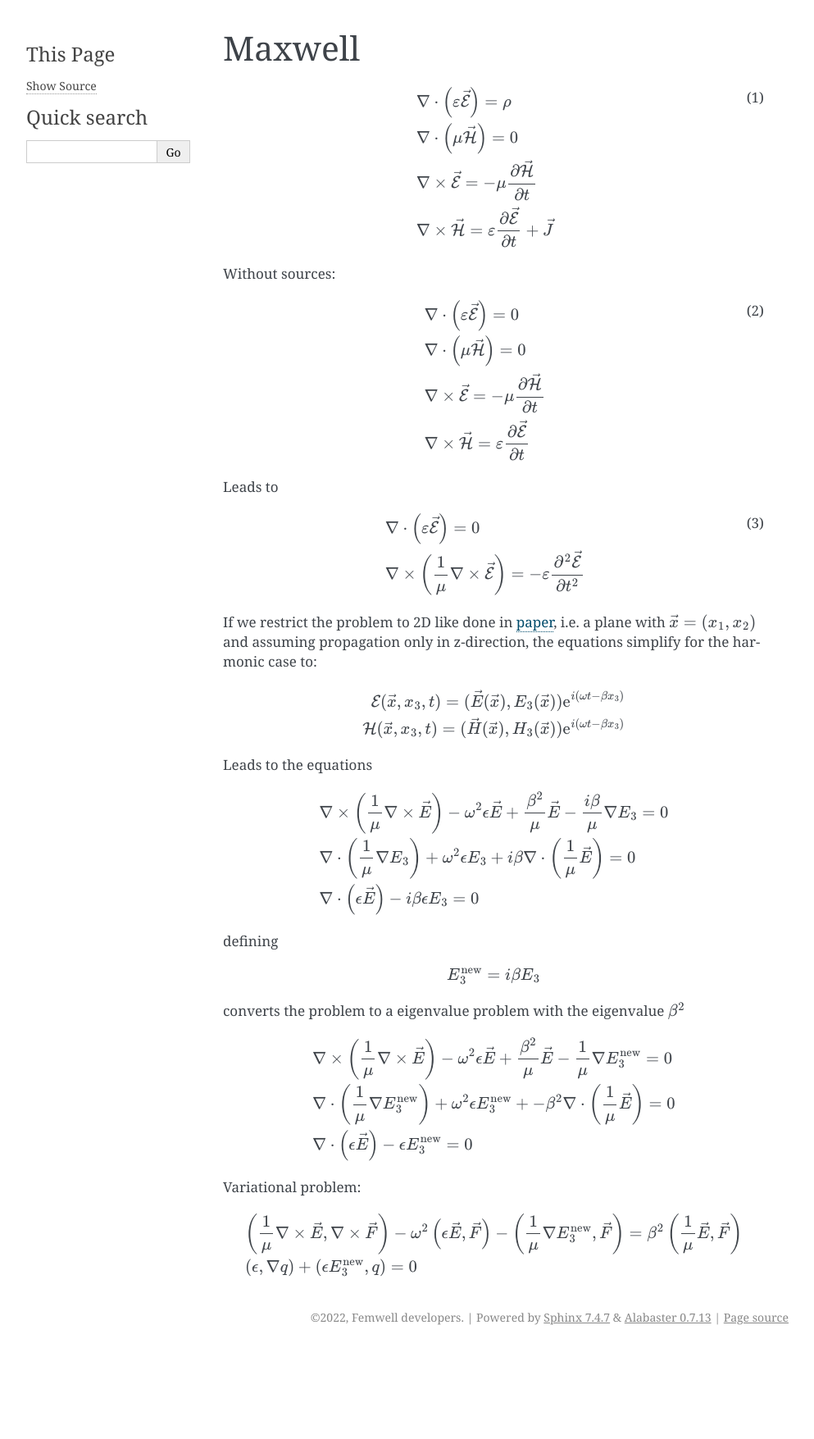
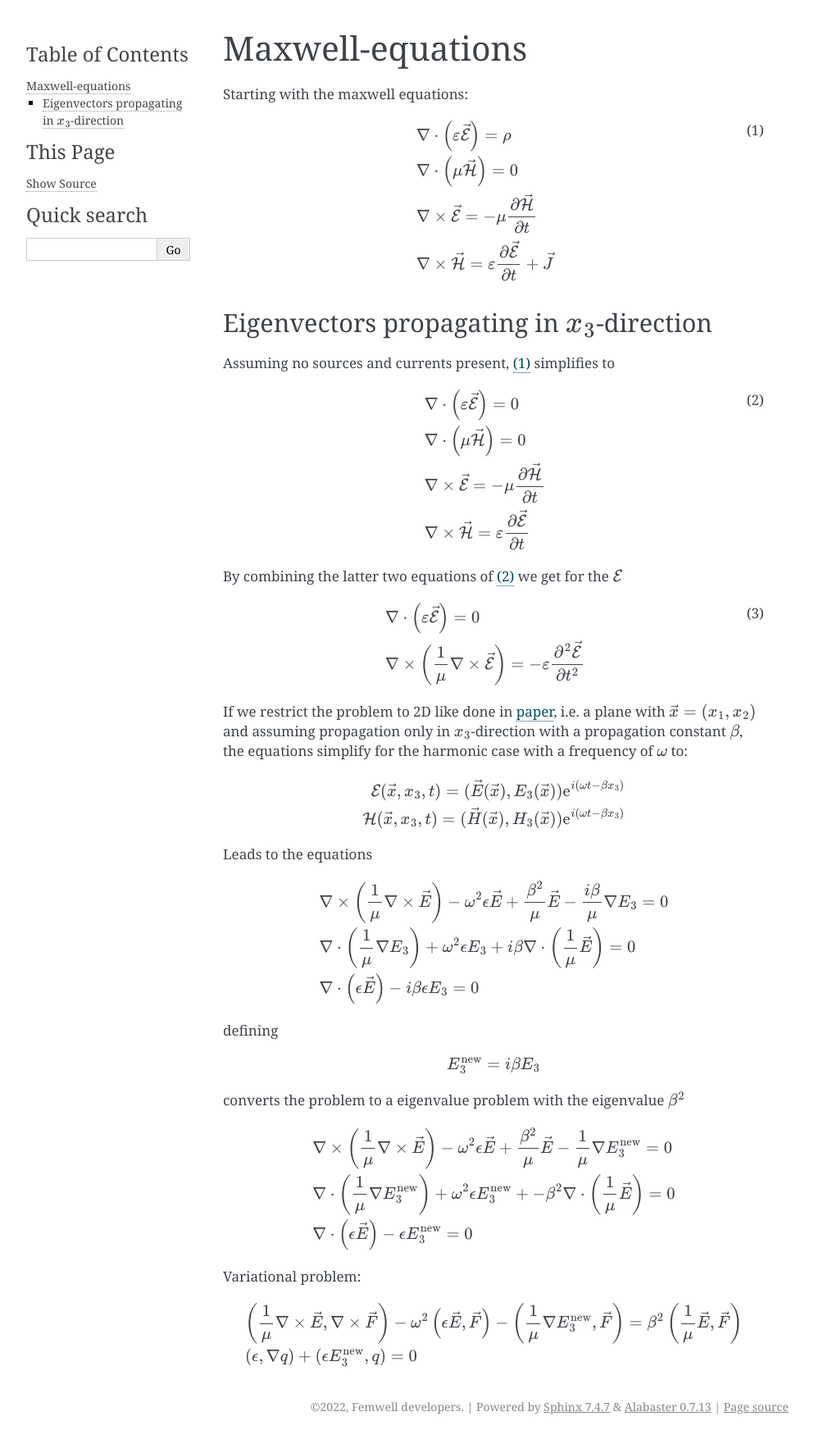
Before and after one commit to HelgeGehring/femwell, a Sphinx documentation site: the page built from docs/source/maxwell.rst, in a window 1280 px wide. Shown: the whole page at 82% size, without its empty margins (148-1141 px from the left). Built offline with Sphinx 7.4.7, drawn with Linux system fonts in a browser that asks for light colours; before the commit the page ends 1646 px from its top, so only the background shows below that.

Commit message:
improve docs for maxwell equations

```diff
--- a/docs/source/maxwell.rst
+++ b/docs/source/maxwell.rst
@@ -1,5 +1,7 @@
-Maxwell
--------
+Maxwell-equations
+=================
+
+Starting with the maxwell equations:
 
 .. math::
     :name: maxwell
@@ -12,7 +14,11 @@ Maxwell
 
     &\nabla\times\vec{\mathcal{H}} = \varepsilon\frac{\partial \vec{\mathcal{E}}}{\partial t} + \vec{J}
 
-Without sources:
+
+Eigenvectors propagating in :math:`x_3`-direction
+--------------------------------------------------------------
+
+Assuming no sources and currents present, :eq:`maxwell` simplifies to
 
 .. math::
     :name: maxwell_no_sources
@@ -25,7 +31,7 @@ Without sources:
 
     &\nabla\times\vec{\mathcal{H}} = \varepsilon\frac{\partial \vec{\mathcal{E}}}{\partial t}
 
-Leads to
+By combining the latter two equations of :eq:`maxwell_no_sources` we get for the :math:`\mathcal{E}`
 
 .. math::
     :name: maxwell_telegraph
@@ -38,8 +44,8 @@ Leads to
 
 If we restrict the problem to 2D like done in `paper <http://dx.doi.org/10.1080/02726340290084012>`_,
 i.e. a plane with :math:`\vec{x}=(x_1,x_2)` and
-assuming propagation only in z-direction,
-the equations simplify for the harmonic case to:
+assuming propagation only in :math:`x_3`-direction with a propagation constant :math:`\beta`,
+the equations simplify for the harmonic case with a frequency of :math:`\omega` to:
 
 .. math::
     \mathcal{E}(\vec{x},x_3,t)=(\vec{E}(\vec{x}),E_3(\vec{x}))\mathrm{e}^{i(\omega t - \beta x_3)}
```
